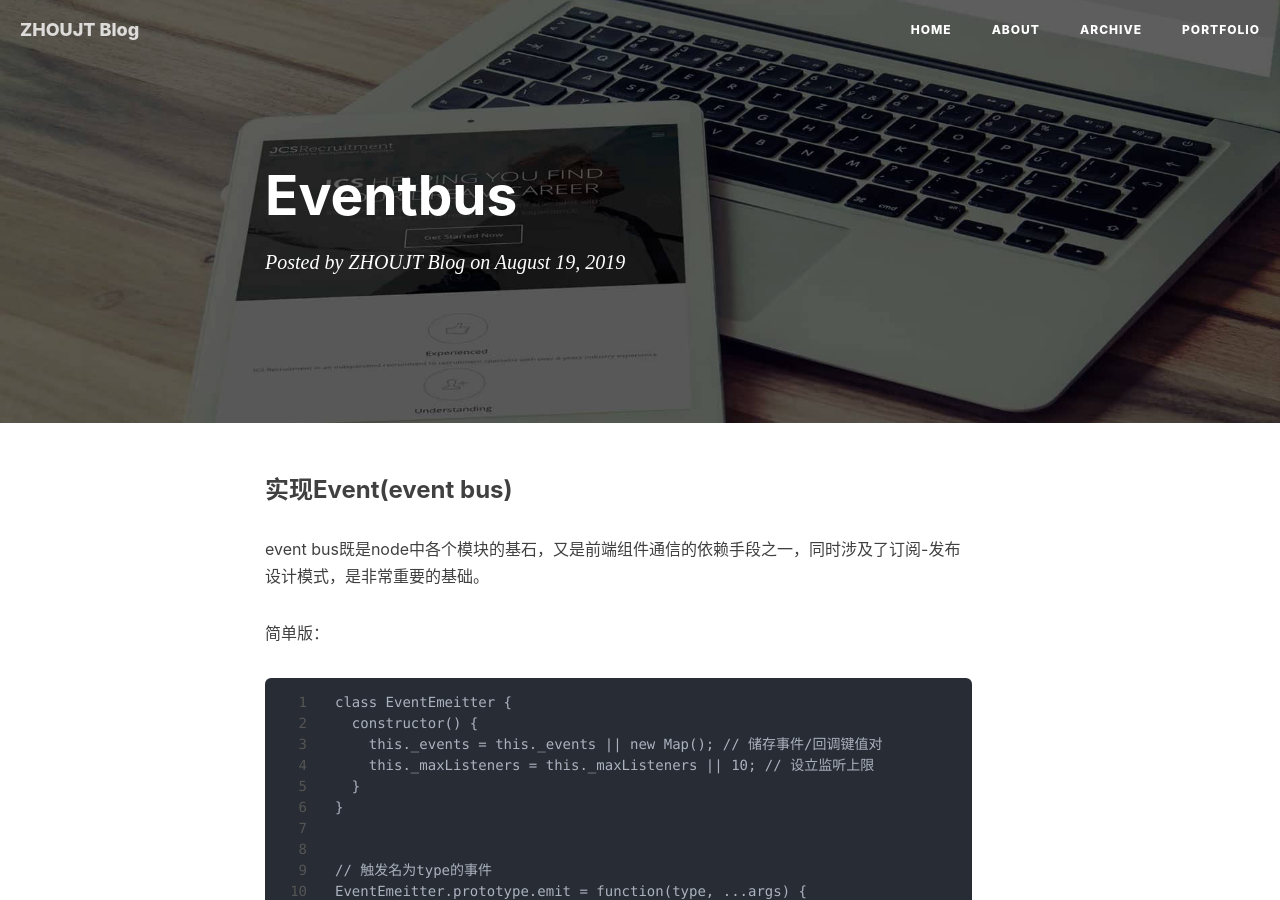
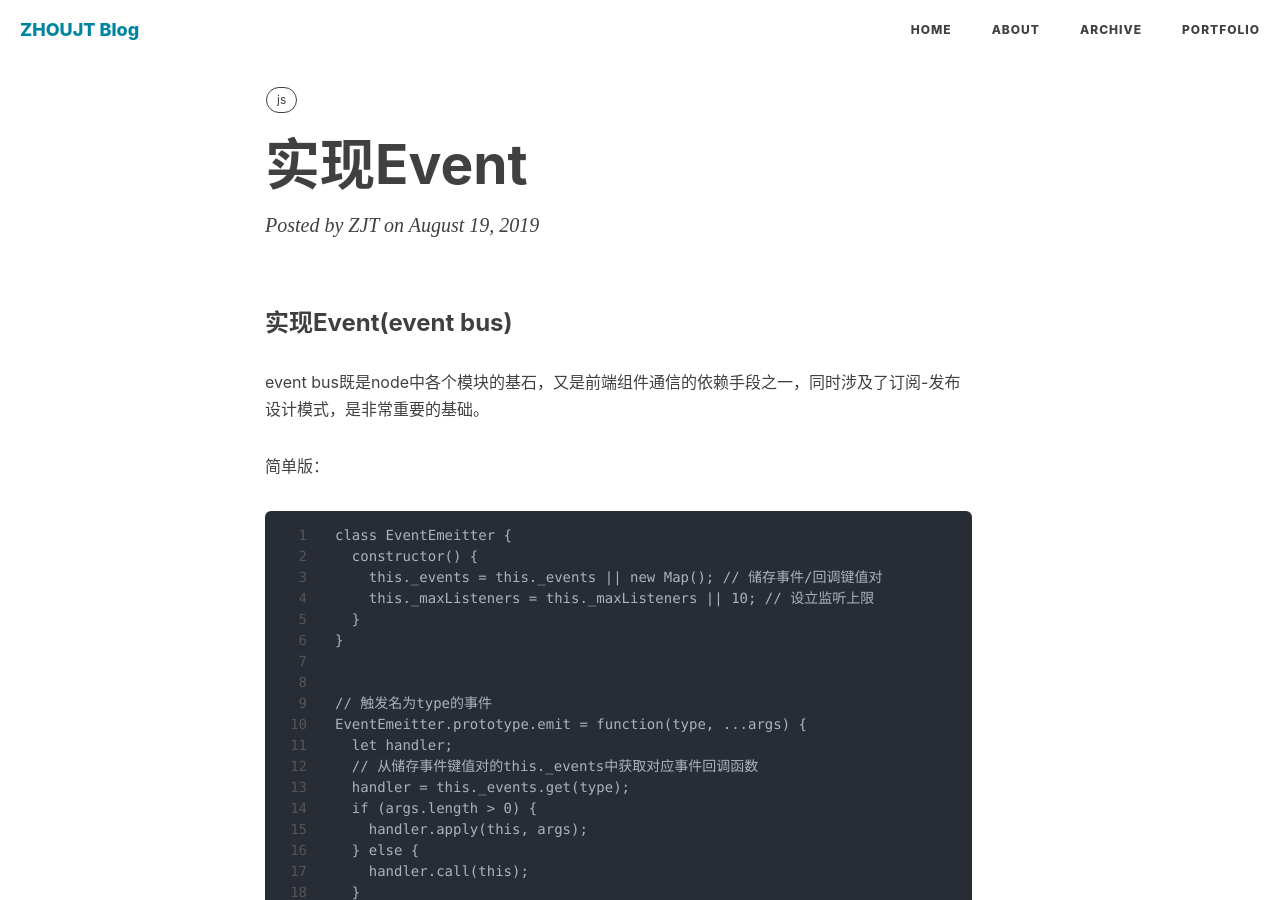
Before and after one commit to juntaozhou05/juntaozho05.github.io, a Jekyll site: the page built from _posts/2019-08-19-eventBus.md, in a window 1280 px wide and 900 px high. Built offline with Jekyll 4.4.1, drawn with Linux system fonts in a browser that asks for light colours; nearby versions of some CDN libraries; our own code applies the rules of GitHub Pages for plain Markdown files; comment, search, counter and statistics services are not loaded.

Commit message:
Update 2019-08-19-eventBus.md

```diff
--- a/_posts/2019-08-19-eventBus.md
+++ b/_posts/2019-08-19-eventBus.md
@@ -1,3 +1,13 @@
+---
+layout: post
+title: "实现Event"
+subtitle: ""
+author: "ZJT"
+header-style: text
+tags:
+  - js
+---
+
 ### 实现Event(event bus)
 
 event bus既是node中各个模块的基石，又是前端组件通信的依赖手段之一，同时涉及了订阅-发布设计模式，是非常重要的基础。
```
